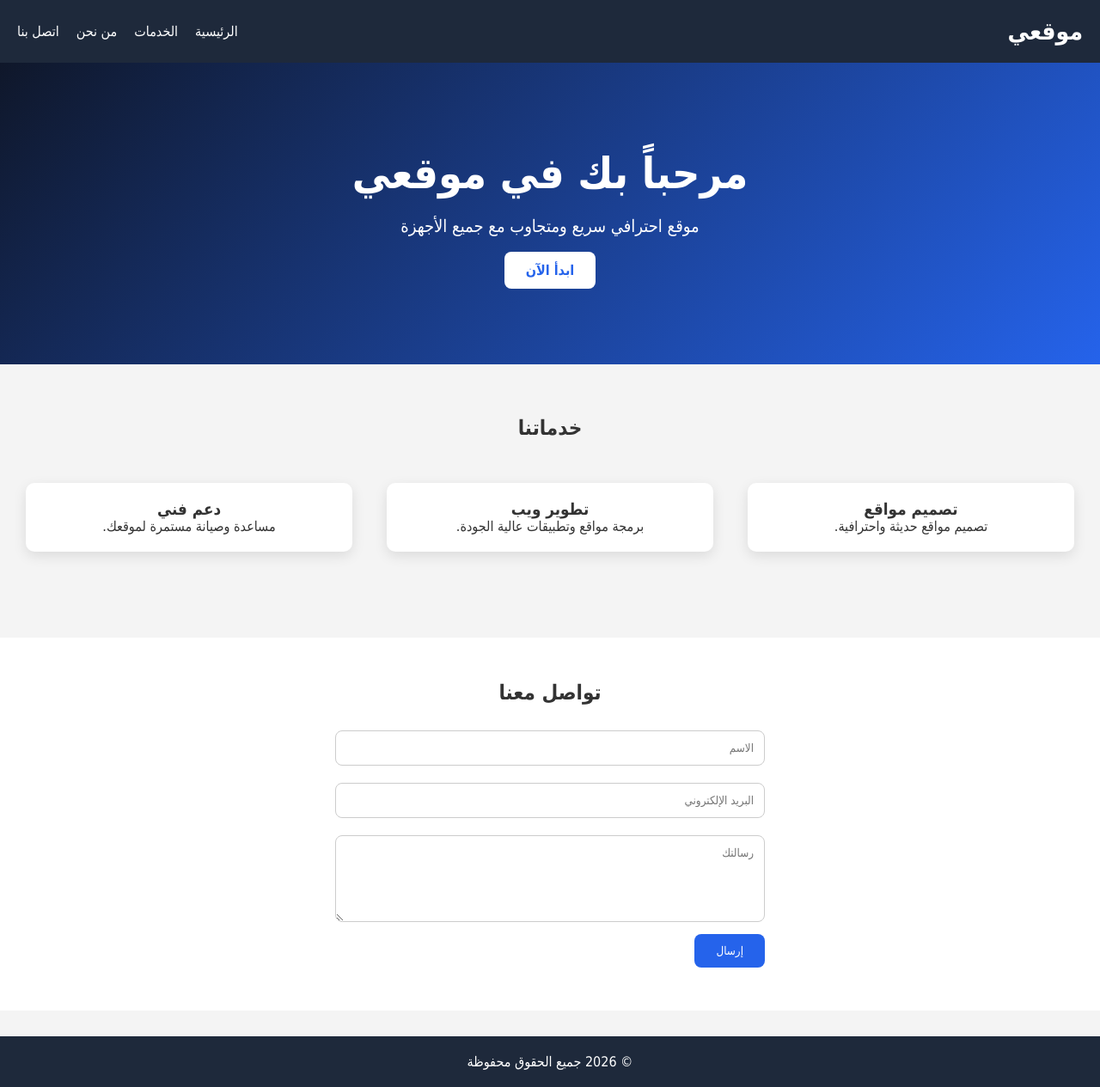
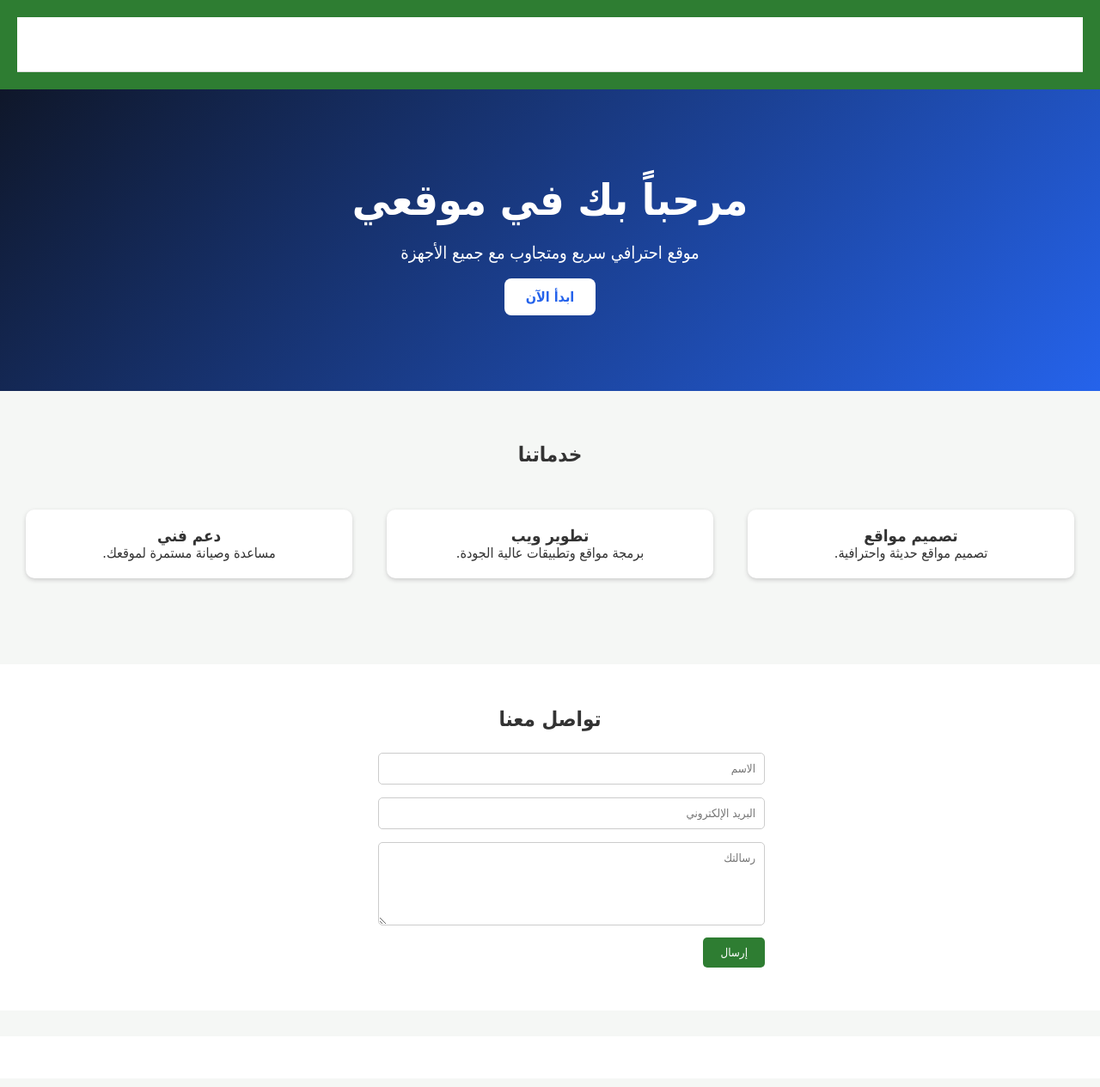
Before and after one commit to hasan776643tt-ops/LAVENDER, a React (Vite) app: page / in a window 1280 px wide. Shown: the whole page at 86% size. Built offline with nearby package versions, Linux system fonts and the light colour scheme.

Commit message:
Update App.css

```diff
--- a/src/App.css
+++ b/src/App.css
@@ -1,4 +1,26 @@
-/* Main Layout */
+body {
+  margin: 0;
+  font-family: Arial, sans-serif;
+  background-color: #f5f7f5;
+  direction: rtl;
+}
+
+
+/* Header */
+
+header {
+  background-color: #2e7d32;
+  color: white;
+  text-align: center;
+  padding: 20px;
+}
+
+header h1 {
+  margin: 0;
+}
+
+
+/* Layout */
 
 .layout {
   display: flex;
@@ -12,32 +34,30 @@ aside {
   width: 230px;
   background-color: white;
   padding: 20px;
+  box-shadow: 0 0 5px #ccc;
 }
-
 
 aside h2 {
   color: #2e7d32;
 }
-
 
 aside ul {
   list-style: none;
   padding: 0;
 }
 
-
 aside li {
   margin: 15px 0;
 }
 
-
 aside a {
   text-decoration: none;
   color: #333;
+  font-weight: bold;
 }
 
 
-/* Page Content */
+/* Main Content */
 
 main {
   flex: 1;
@@ -45,13 +65,96 @@ main {
 }
 
 
+/* Navigation */
+
+nav {
+  background-color: white;
+  padding: 15px;
+  text-align: center;
+  border-bottom: 1px solid #ddd;
+}
+
+nav a {
+  text-decoration: none;
+  color: #2e7d32;
+  font-weight: bold;
+  margin: 5px;
+}
+
+nav a:hover {
+  color: #1b5e20;
+}
+
+
+/* Inputs */
+
+input,
+textarea,
+select {
+
+  width: 90%;
+  padding: 10px;
+  margin-top: 5px;
+
+  border: 1px solid #ccc;
+  border-radius: 5px;
+
+}
+
+
+/* Buttons */
+
+button {
+
+  background-color: #2e7d32;
+
+  color: white;
+
+  border: none;
+
+  padding: 10px 20px;
+
+  border-radius: 5px;
+
+  cursor: pointer;
+
+}
+
+
+button:hover {
+
+  background-color: #1b5e20;
+
+}
+
+
 /* Cards */
 
 .card {
-  background: white;
+
+  background-color: white;
+
   padding: 20px;
+
   margin: 10px;
+
   border-radius: 10px;
+
+  box-shadow: 0 2px 5px #ccc;
+
+}
+
+
+/* Footer */
+
+footer {
+
+  text-align: center;
+
+  background-color: white;
+
+  padding: 15px;
+
 }
 
 
@@ -60,11 +163,32 @@ main {
 @media (max-width: 600px) {
 
   .layout {
+
     flex-direction: column;
+
   }
 
+
   aside {
+
     width: auto;
+
+  }
+
+
+  nav {
+
+    display: flex;
+
+    flex-direction: column;
+
+  }
+
+
+  nav a {
+
+    margin: 8px;
+
   }
 
 }
```
